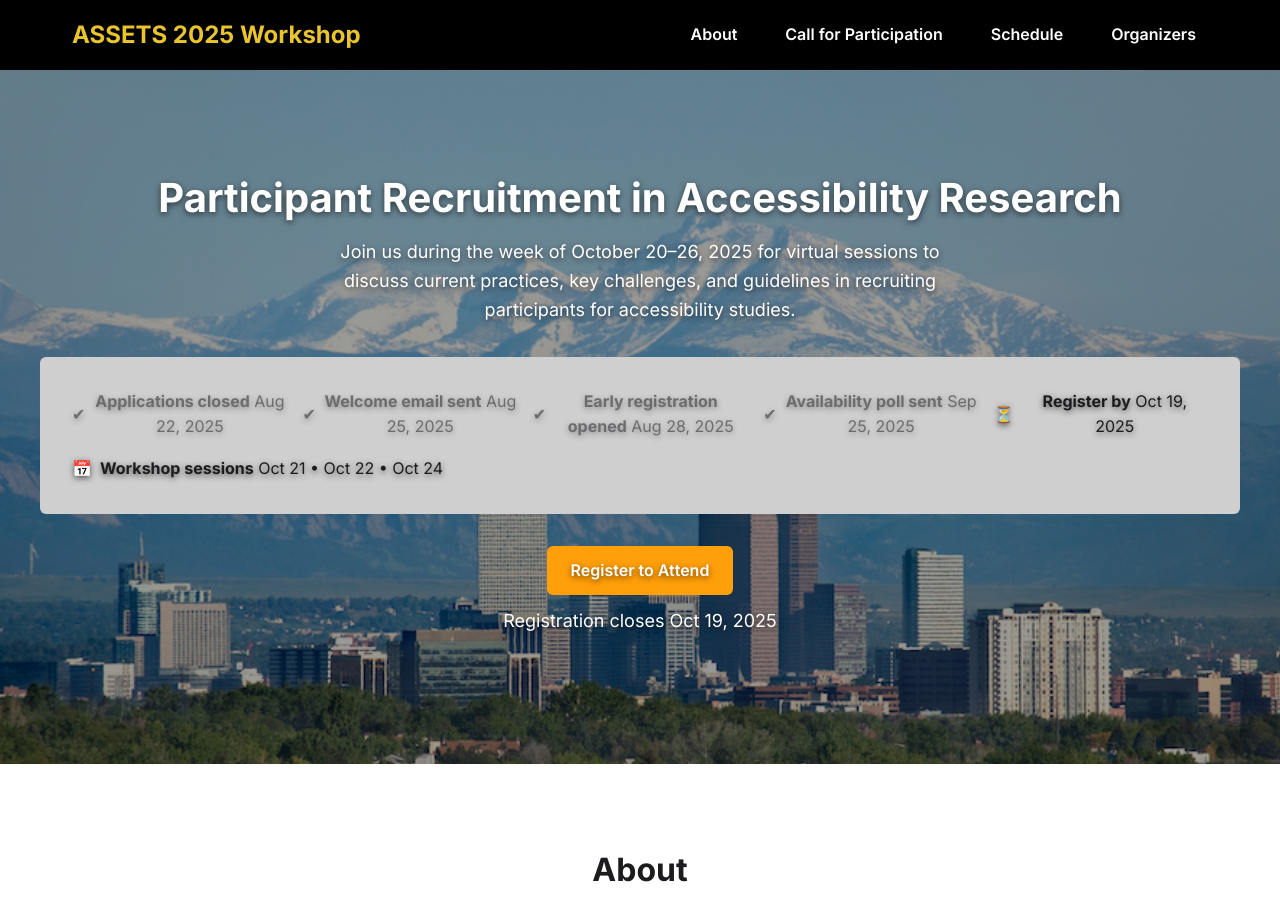
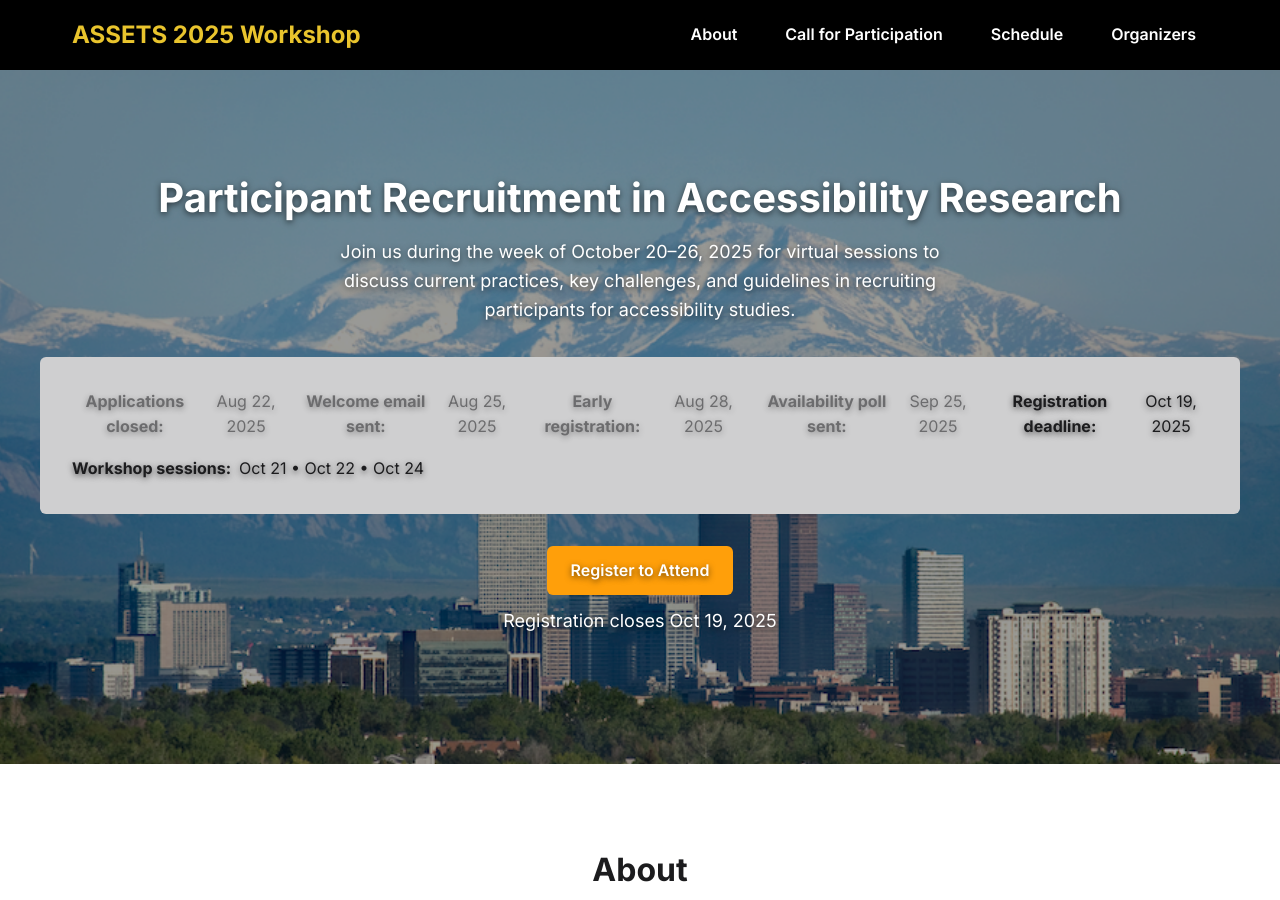
Before and after one commit to assets-recruitment-2025/assets-recruitment-2025.github.io, a Jekyll site: the page built from index.md, in a window 1280 px wide and 900 px high. Built offline with Jekyll 4.4.1, drawn with Linux system fonts in a browser that asks for light colours.

```diff
--- a/index.md
+++ b/index.md
@@ -14,46 +14,28 @@ permalink: /
   <!-- Milestones bar -->
   <div class="hero-milestones">
     <div class="milestone past">
-      <span class="icon">✔︎</span>
-      <div>
-        <strong>Applications closed</strong>
-        <time datetime="2025-08-22">Aug 22, 2025</time>
-      </div>
+      <strong>Applications closed:</strong>
+      <time datetime="2025-08-22">Aug 22, 2025</time>
     </div>
     <div class="milestone past">
-      <span class="icon">✔︎</span>
-      <div>
-        <strong>Welcome email sent</strong>
-        <time datetime="2025-08-25">Aug 25, 2025</time>
-      </div>
+      <strong>Welcome email sent:</strong>
+      <time datetime="2025-08-25">Aug 25, 2025</time>
     </div>
     <div class="milestone past">
-      <span class="icon">✔︎</span>
-      <div>
-        <strong>Early registration opened</strong>
-        <time datetime="2025-08-28">Aug 28, 2025</time>
-      </div>
+      <strong>Early registration:</strong>
+      <time datetime="2025-08-28">Aug 28, 2025</time>
     </div>
     <div class="milestone past">
-      <span class="icon">✔︎</span>
-      <div>
-        <strong>Availability poll sent</strong>
-        <time datetime="2025-09-25">Sep 25, 2025</time>
-      </div>
+      <strong>Availability poll sent:</strong>
+      <time datetime="2025-09-25">Sep 25, 2025</time>
     </div>
     <div class="milestone upcoming">
-      <span class="icon">⏳</span>
-      <div>
-        <strong>Register by</strong>
-        <time datetime="2025-10-19">Oct 19, 2025</time>
-      </div>
+      <strong>Registration deadline:</strong>
+      <time datetime="2025-10-19">Oct 19, 2025</time>
     </div>
     <div class="milestone upcoming">
-      <span class="icon">📅</span>
-      <div>
-        <strong>Workshop sessions</strong>
-        Oct 21 • Oct 22 • Oct 24
-      </div>
+      <strong>Workshop sessions:</strong>
+      Oct 21 • Oct 22 • Oct 24
     </div>
   </div>
 
@@ -64,10 +46,12 @@ permalink: /
     >
       Register to Attend
     </a>
+
     <p class="deadline">
       Registration closes <time datetime="2025-10-19">Oct 19, 2025</time>
     </p>
   </div>
+
 </section>
 
  <!-- ABOUT -->
```
